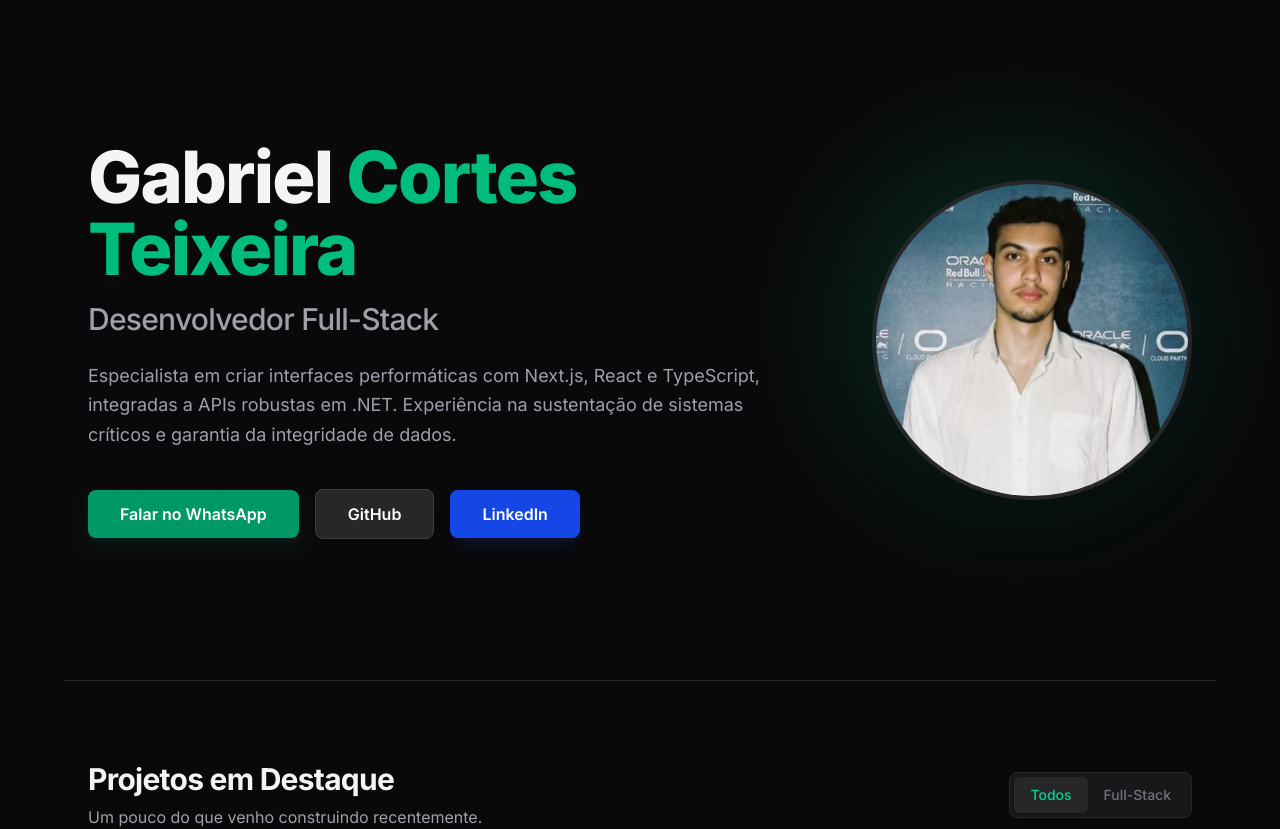
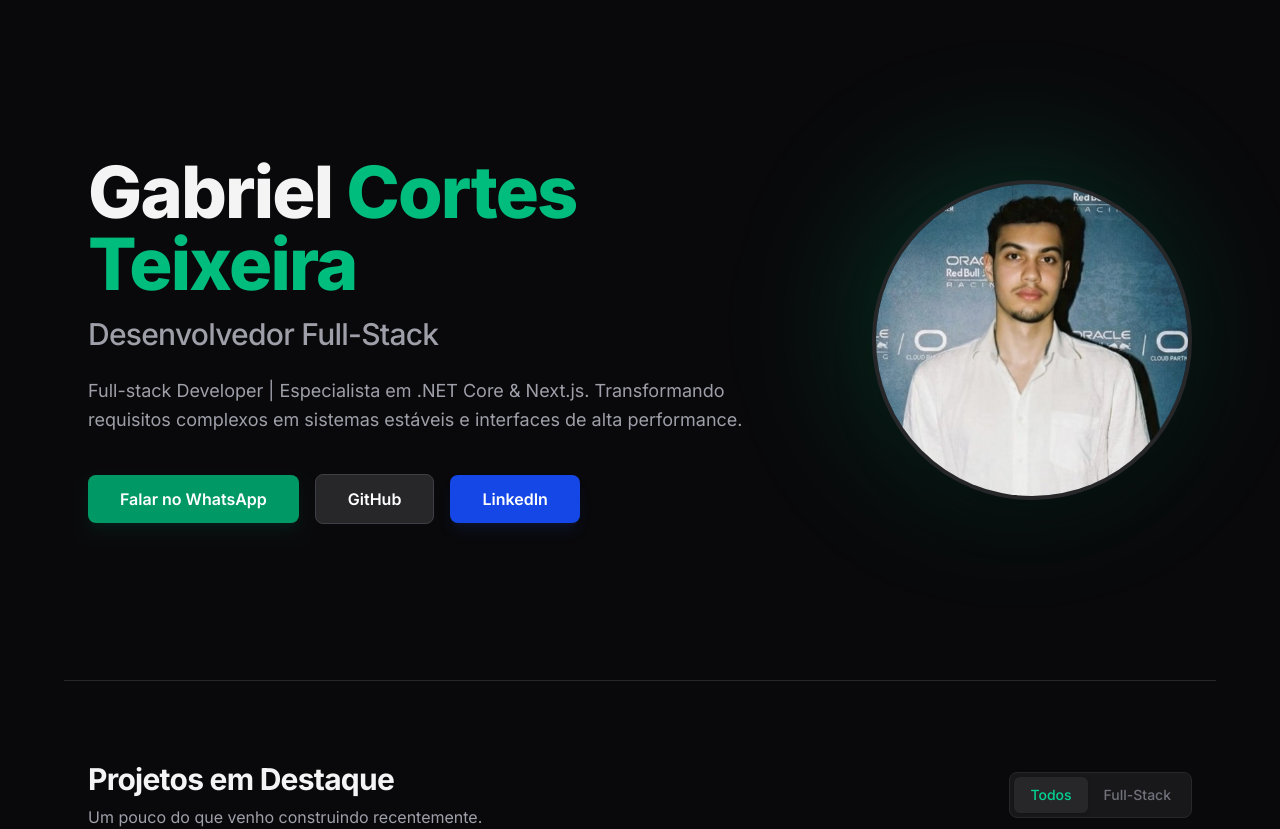
Before and after one commit to Gabriel-2911/meu-portfolio, a Next.js app: page / in a window 1280 px wide. Shown: the top 829 px of the page. Built offline with nearby package versions, Linux system fonts and the light colour scheme.

Commit message:
Update page.tsx

```diff
--- a/app/page.tsx
+++ b/app/page.tsx
@@ -58,7 +58,7 @@ export default function Home() {
           </h2>
 
           <p className="text-lg text-zinc-400 mb-10 leading-relaxed">
-            Especialista em criar interfaces performáticas com Next.js, React e TypeScript, integradas a APIs robustas em .NET. Experiência na sustentação de sistemas críticos e garantia da integridade de dados.
+            Full-stack Developer | Especialista em .NET Core & Next.js. Transformando requisitos complexos em sistemas estáveis e interfaces de alta performance.
           </p>
 
           {/* Botões alinhados ao centro no mobile, esquerda no desktop */}
```
